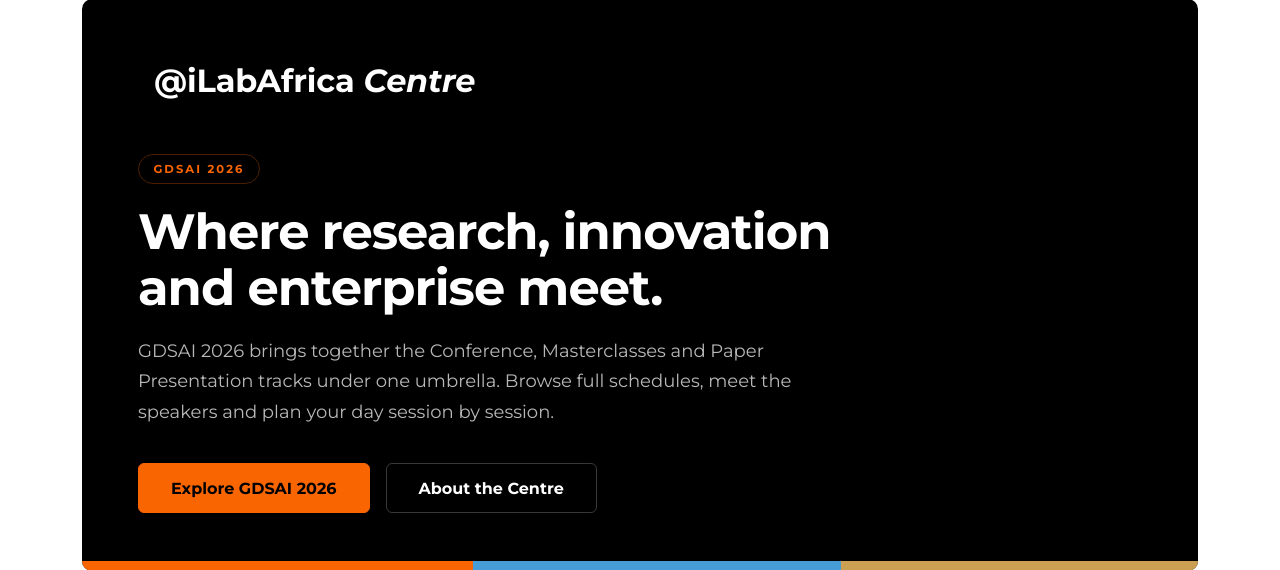
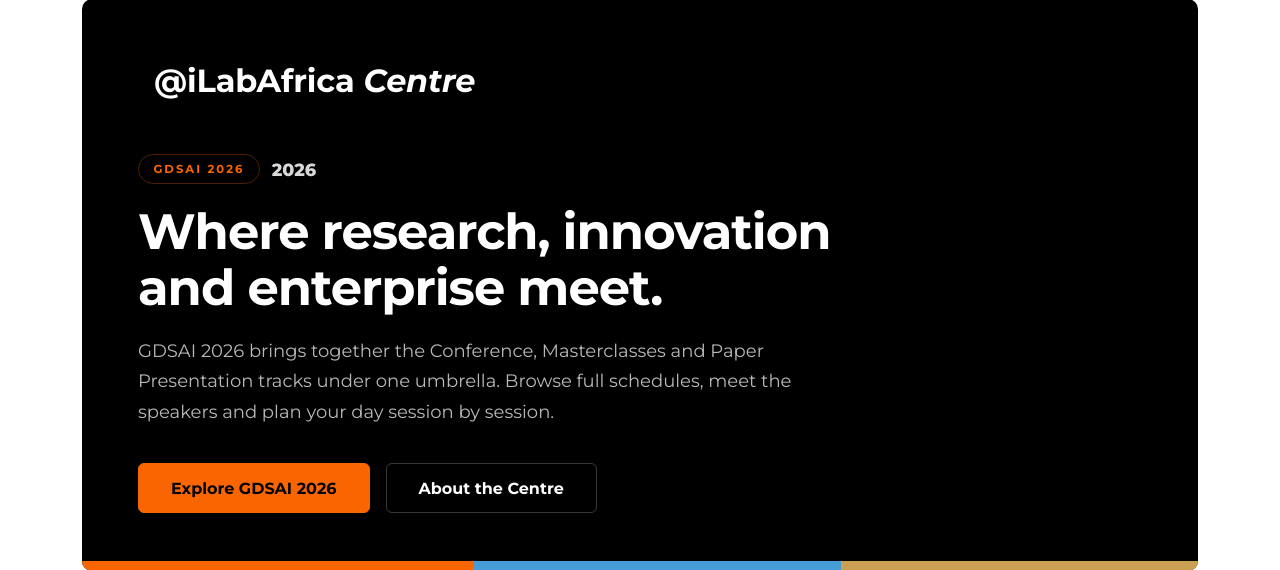
Before and after one commit to imasinde-sudo/gdsai-web, a Django app: page / in a window 1280 px wide. Shown: the part 146-716 px from the top of the page. Run offline with Django 5.2, Linux system fonts and the light colour scheme; data comes from the database, SQL or seed files in the repository; tables that the repository leaves empty hold one stand-in row (values such as "Sample post"); grey boxes marked "Sample" are stand-in pictures; data that the repository does not hold is empty.

Commit message:
Surface series year and description in the home page hero
The hero previously only showed the series name (as a small badge)
and tagline, ignoring the year and description fields already on
EventSeries. Adds an explicit year alongside the brand badge, and
uses the series' own description instead of hardcoded copy, with the
existing static copy kept as a fallback when there's no current series.

```diff
--- a/core/events/templates/events/landing_page.html
+++ b/core/events/templates/events/landing_page.html
@@ -15,16 +15,23 @@ The reverse lockup is used because the banner runs on Strathmore Black.
     </div>
 
     <div class="hero-body">
-      <span class="hero-badge">
-        {% if current_series %}{{ current_series.name }}{% else %}Research &middot; Innovation &middot; Entrepreneurship{% endif %}
-      </span>
+      <div class="hero-brand-row">
+        <span class="hero-badge">
+          {% if current_series %}{{ current_series.name }}{% else %}Research &middot; Innovation &middot; Entrepreneurship{% endif %}
+        </span>
+        {% if current_series %}
+          <span class="hero-year">{{ current_series.year }}</span>
+        {% endif %}
+      </div>
 
       <h1 class="hero-title">
         {% if current_series and current_series.tagline %}{{ current_series.tagline }}{% else %}Where research, innovation and enterprise meet.{% endif %}
       </h1>
 
       <p class="hero-description">
-        {% if current_series %}
+        {% if current_series and current_series.description %}
+          {{ current_series.description }}
+        {% elif current_series %}
           {{ current_series.name }} brings together the Conference, Masterclasses and Paper
           Presentation tracks under one umbrella. Browse full schedules, meet the speakers
           and plan your day session by session.
--- a/core/static/css/styles.css
+++ b/core/static/css/styles.css
@@ -667,6 +667,13 @@ img {
   );
 }
 
+.hero-brand-row {
+  display: flex;
+  align-items: center;
+  gap: 0.75rem;
+  margin-bottom: 1.25rem;
+}
+
 .hero-badge {
   display: inline-block;
   font-size: 0.72rem;
@@ -677,7 +684,18 @@ img {
   border: 1px solid var(--orange-30);
   border-radius: var(--radius-pill);
   padding: 0.3rem 0.9rem;
-  margin-bottom: 1.25rem;
+}
+
+.hero-brand-row .hero-badge {
+  margin-bottom: 0;
+}
+
+.hero-year {
+  font-family: var(--font-heading);
+  font-size: 1.1rem;
+  font-weight: 800;
+  color: var(--text-on-dark);
+  opacity: 0.85;
 }
 
 /* --------------------------------------------------------------------------
```
